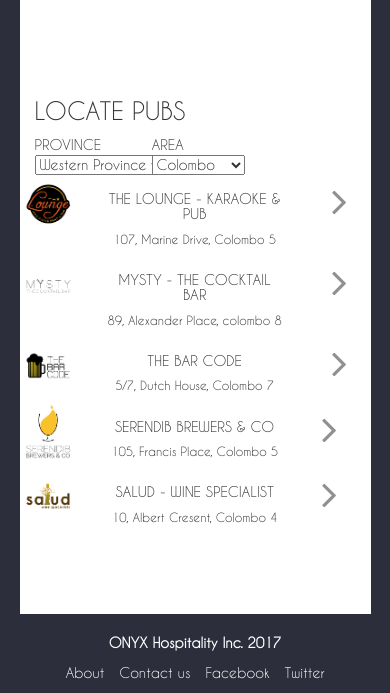
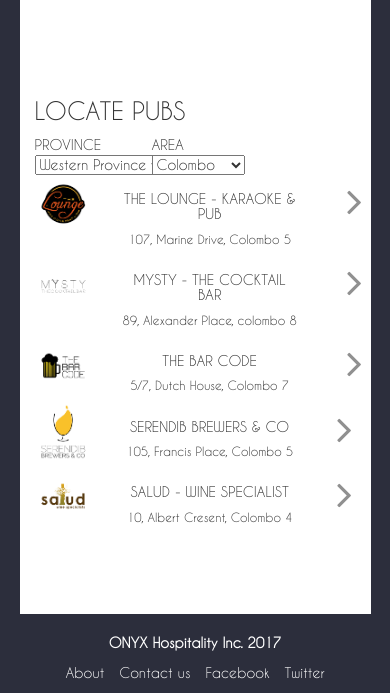
Before and after one commit to nHiRanZ/onyx-hospitality, a PHP site: page /search.php in a window 390 px wide. Shown: the part 636-1329 px from the top of the page. Run offline with PHP 8.4, Linux system fonts and the light colour scheme.

Commit message:
search page minor css change

```diff
--- a/search.php
+++ b/search.php
@@ -55,7 +55,7 @@
                     <option>Ratmalana</option>
                 </select>
             </div>
-            <div class="col-sm-12 col-md-12 col-xs-12 center row">
+            <div class="col-sm-12 col-md-12 col-xs-12 center row" style="margin: 0px">
                 <center>
                     <div class="row">
                         <div class="col-sm-3 col-md-3 col-xs-3">
```
